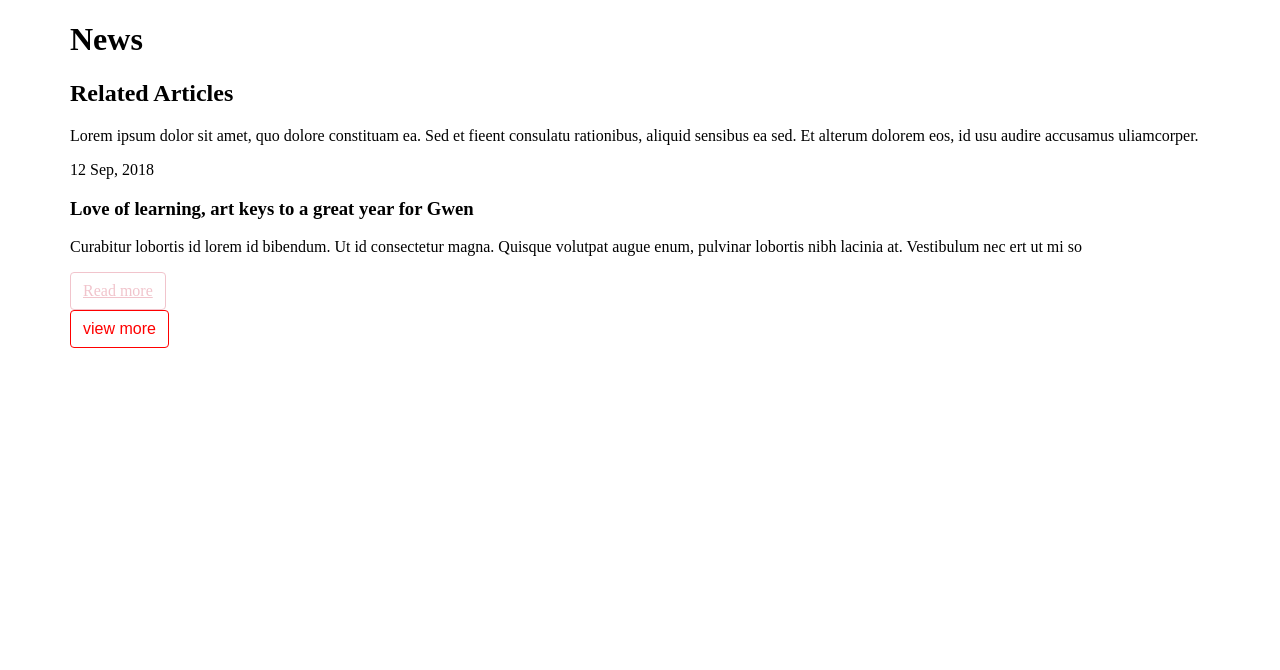
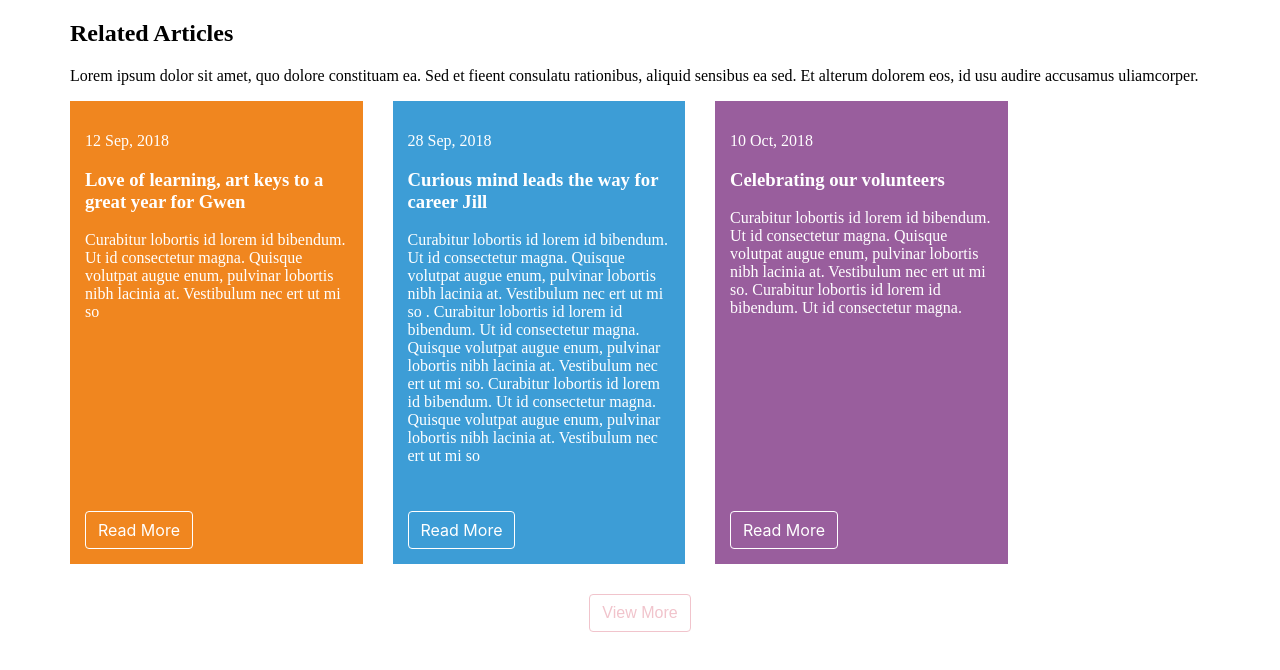
Before and after one commit to nhuthuynh/react-news, a React (Create React App) app: page / in a window 1280 px wide. Shown: the top 670 px of the page. Built offline with nearby package versions, Linux system fonts and the light colour scheme.

Commit message:
adjust styles

```diff
--- a/src/components/ArticleItem/ArticleItem.module.scss
+++ b/src/components/ArticleItem/ArticleItem.module.scss
@@ -1,3 +1,41 @@
+@import '../../styles/variables';
+
 .container {
     position: relative;
+    margin-bottom: $grid-gutter-width / 2;
+    color: $white;
+
+    &:nth-child(3n + 1) .wrapper {
+        background-color: #f0861f;
+    }
+
+    &:nth-child(3n + 2) .wrapper {
+        background-color: #3d9dd6;
+    }
+
+    &:nth-child(3n + 3) .wrapper {
+        background-color: #995e9d;
+    }
+
+    .btn_readmore {
+        position: relative;
+        font-family: $font-family-base;
+        text-decoration: none;
+        text-transform: capitalize;
+    }
 }
+
+.wrapper {
+    display: flex;
+    height: 100%;
+    flex-direction: column;
+
+    .top {
+        flex-grow: 2;
+        padding: $grid-gutter-width / 2;
+    }
+
+    .bottom {
+        padding: $grid-gutter-width / 2;
+    }
+}
--- a/src/components/ArticleItem/ArticleItem.tsx
+++ b/src/components/ArticleItem/ArticleItem.tsx
@@ -15,13 +15,19 @@ type Props = {
 
 const ArticleItem: FC<Props> = ({ item: { date, title, description, url } }: Props): ReactElement => {
     return (
-        <div className={styles.container}>
-            <p className="article-item-date">{date}</p>
-            <h3 className="article-item-title">{title}</h3>
-            <p className="article-item-desc">{description}</p>
-            <a className="btn btn-outline-info" href={url}>
-                Read more
-            </a>
+        <div className={`${styles.container} col-12 col-sm-6 col-md-3`}>
+            <div className={`${styles.wrapper} px-2 py-2`}>
+                <div className={styles.top}>
+                    <p className="article-item-date">{date}</p>
+                    <h3 className="article-item-title">{title}</h3>
+                    <p className="article-item-desc">{description}</p>
+                </div>
+                <div className={styles.bottom}>
+                    <a className={`btn btn-outline-white ${styles.btn_readmore}`} href={url}>
+                        Read more
+                    </a>
+                </div>
+            </div>
         </div>
     );
 };
--- a/src/components/ArticleList/ArticleList.tsx
+++ b/src/components/ArticleList/ArticleList.tsx
@@ -1,6 +1,6 @@
+/* eslint-disable react/no-array-index-key */
 import React, { FC, ReactElement } from 'react';
 
-import styles from './ArticleList.module.scss';
 import ArticleItem from '../ArticleItem';
 import { IArticleItem } from '../ArticleItem/ArticleItem';
 
@@ -9,8 +9,10 @@ type Props = {
 };
 
 const ArticleList: FC<Props> = ({ items }: Props): ReactElement => {
-    const newsList = items.map((item: IArticleItem): ReactElement => <ArticleItem item={item} />);
-    return <div className={styles.container}>{newsList}</div>;
+    const newsList = items.map(
+        (item: IArticleItem, index: number): ReactElement => <ArticleItem item={item} key={`item-${index}`} />
+    );
+    return <div className="row justify-content-between ">{newsList}</div>;
 };
 
 export default ArticleList;
--- a/src/containers/RelatedArticles/RelatedArticles.module.scss
+++ b/src/containers/RelatedArticles/RelatedArticles.module.scss
@@ -1 +1,7 @@
-.container {}
+@import '../../styles/variables';
+
+.btn_readmore {
+    display: block;
+    margin: $grid-gutter-width/2 auto;
+    text-transform: capitalize;
+}
--- a/src/containers/RelatedArticles/RelatedArticles.tsx
+++ b/src/containers/RelatedArticles/RelatedArticles.tsx
@@ -12,6 +12,20 @@ const fakeDate: IArticleItem[] = [
         description:
             'Curabitur lobortis id lorem id bibendum. Ut id consectetur magna. Quisque volutpat augue enum, pulvinar lobortis nibh lacinia at. Vestibulum nec ert ut mi so',
         url: 'https://google.com.au'
+    },
+    {
+        date: '28 Sep, 2018',
+        title: 'Curious mind leads the way for career Jill',
+        description:
+            'Curabitur lobortis id lorem id bibendum. Ut id consectetur magna. Quisque volutpat augue enum, pulvinar lobortis nibh lacinia at. Vestibulum nec ert ut mi so . Curabitur lobortis id lorem id bibendum. Ut id consectetur magna. Quisque volutpat augue enum, pulvinar lobortis nibh lacinia at. Vestibulum nec ert ut mi so. Curabitur lobortis id lorem id bibendum. Ut id consectetur magna. Quisque volutpat augue enum, pulvinar lobortis nibh lacinia at. Vestibulum nec ert ut mi so',
+        url: 'https://google.com.au'
+    },
+    {
+        date: '10 Oct, 2018',
+        title: 'Celebrating our volunteers',
+        description:
+            'Curabitur lobortis id lorem id bibendum. Ut id consectetur magna. Quisque volutpat augue enum, pulvinar lobortis nibh lacinia at. Vestibulum nec ert ut mi so. Curabitur lobortis id lorem id bibendum. Ut id consectetur magna.',
+        url: 'https://google.com.au'
     }
 ];
 
@@ -25,17 +39,17 @@ const RelatedArticles: FC = (): ReactElement => {
     };
 
     return (
-        <div className={styles.container}>
-            <h2>Related Articles</h2>
+        <>
+            <h2 className="text-primary">Related Articles</h2>
             <p>
                 Lorem ipsum dolor sit amet, quo dolore constituam ea. Sed et fieent consulatu rationibus, aliquid sensibus ea sed.
                 Et alterum dolorem eos, id usu audire accusamus uliamcorper.
             </p>
             <ArticleList items={relatedArticles} />
-            <button type="button" className="btn btn-outline-primary" onClick={showMoreArticles}>
+            <button type="button" className={`btn btn-outline-info ${styles.btn_readmore}`} onClick={showMoreArticles}>
                 view more
             </button>
-        </div>
+        </>
     );
 };
 
--- a/src/pages/News/News.tsx
+++ b/src/pages/News/News.tsx
@@ -6,7 +6,6 @@ import styles from './News.module.scss';
 const News: FC = (): ReactElement => {
     return (
         <div className={styles.page}>
-            <h1>News</h1>
             <RelatedArticles />
         </div>
     );
--- a/src/styles/App.scss
+++ b/src/styles/App.scss
@@ -1,3 +1,7 @@
 @import './variables.scss';
 @import '~bootstrap/scss/grid';
 @import '~bootstrap/scss/buttons';
+
+* {
+    font-size: $font-family-sans-serif;
+}
--- a/src/styles/variables.scss
+++ b/src/styles/variables.scss
@@ -9,46 +9,46 @@ sans-serif,
 "Apple Color Emoji",
 "Segoe UI Emoji",
 "Segoe UI Symbol",
-"Noto Color Emoji" !default;
+"Noto Color Emoji";
 $font-family-monospace: SFMono-Regular,
 Menlo,
 Monaco,
 Consolas,
 "Liberation Mono",
 "Courier New",
-monospace !default;
-$font-family-base: $font-family-sans-serif !default;
-$blue: #007bff !default;
-$indigo: #6610f2 !default;
-$purple: #6f42c1 !default;
-$pink: #e83e8c !default;
-$red: #dc3545 !default;
-$orange: #fd7e14 !default;
-$yellow: #ffc107 !default;
-$green: #28a745 !default;
-$teal: #20c997 !default;
-$cyan: #17a2b8 !default;
-$white: #fff !default;
-$gray-100: #f8f9fa !default;
-$gray-200: #e9ecef !default;
-$gray-300: #dee2e6 !default;
-$gray-400: #ced4da !default;
-$gray-500: #adb5bd !default;
-$gray-600: #6c757d !default;
-$gray-700: #495057 !default;
-$gray-800: #343a40 !default;
-$gray-900: #212529 !default;
-$black: #000 !default;
+monospace;
+$font-family-base: $font-family-sans-serif;
+$blue: #007bff;
+$indigo: #6610f2;
+$purple: #6f42c1;
+$pink: #e83e8c;
+$red: #dc3545;
+$orange: #fd7e14;
+$yellow: #ffc107;
+$green: #28a745;
+$teal: #20c997;
+$cyan: #17a2b8;
+$white: #fff;
+$gray-100: #f8f9fa;
+$gray-200: #e9ecef;
+$gray-300: #dee2e6;
+$gray-400: #ced4da;
+$gray-500: #adb5bd;
+$gray-600: #6c757d;
+$gray-700: #495057;
+$gray-800: #343a40;
+$gray-900: #212529;
+$black: #000;
 
-$primary: #f00 !default;
-$secondary: #0f0 !default;
-$success: #00f !default;
-$warning: $yellow !default;
-$danger: $red !default;
-$light: $gray-100 !default;
-$dark: $gray-800 !default;
+$primary: #f00;
+$secondary: #0f0;
+$success: #00f;
+$warning: $yellow;
+$danger: $red;
+$light: $gray-100;
+$dark: $gray-800;
 $info: #f1c4cc;
-$theme-colors: () !default;
+$theme-colors: ();
 $theme-colors: map-merge(("primary": $primary, "secondary": $secondary, "success": $success, "info": $info, "warning": $warning, "danger": $danger, "light": $light, "dark": $dark, "white": $white), $theme-colors);
 
 @import '~bootstrap/scss/functions';
```
